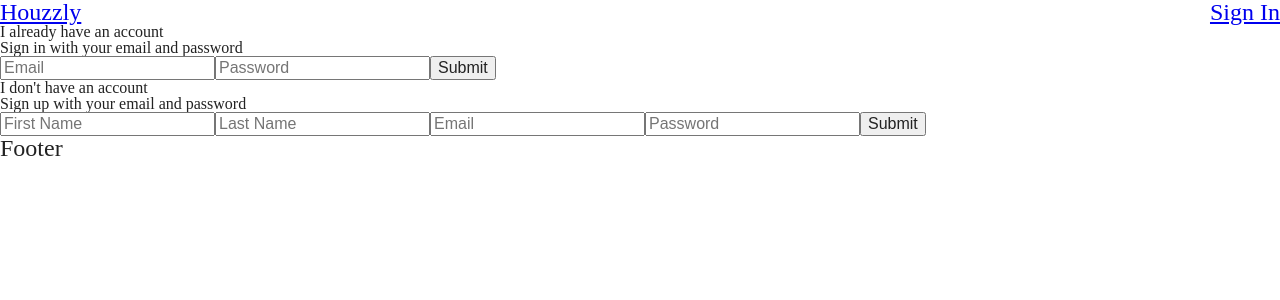
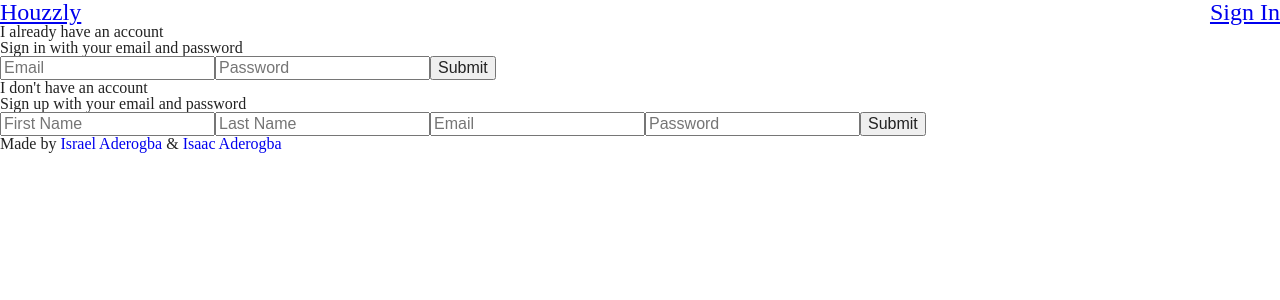
Before and after one commit to Houzzly/client, a React (Create React App) app: page /signup in a window 1280 px wide. Shown: the top 300 px of the page. Built offline with nearby package versions, Linux system fonts and the light colour scheme.

Commit message:
feat(client): initial design for footer

```diff
--- a/src/~reusables/layout/Footer.js
+++ b/src/~reusables/layout/Footer.js
@@ -1,18 +1,39 @@
 import React from 'react';
+
 import styled from 'styled-components';
+import { heading_4 } from '../variables/FontSizes';
 
 // TODO: Complete footer design
 const Footer = () => {
 	return (
 		<FooterContainer>
-			<h1>Footer</h1>
+			<div>
+				<p>
+					Made by <a href="https://github.com/IsraelAde">Israel Aderogba</a> &{' '}
+					<a href="https://github.com/IsaacAderogba">Isaac Aderogba</a>
+				</p>
+			</div>
 		</FooterContainer>
 	);
 };
 
 const FooterContainer = styled.div`
-	h1 {
-		font-size: 24px;
+	height: 10vh;
+	min-height: 60px;
+
+	div {
+		display: flex;
+		align-items: center;
+		margin: 0 auto;
+		max-width: 1280px;
+	}
+
+	p {
+		font-size: ${heading_4};
+	}
+
+	a {
+		text-decoration: none;
 	}
 `;
 
```
